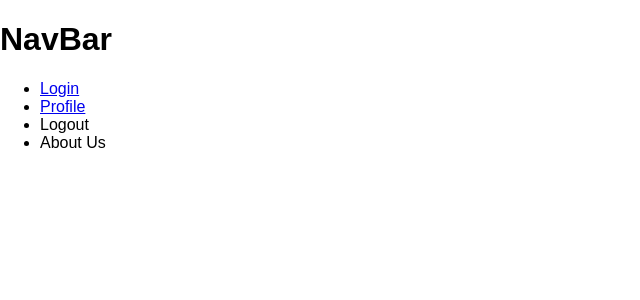
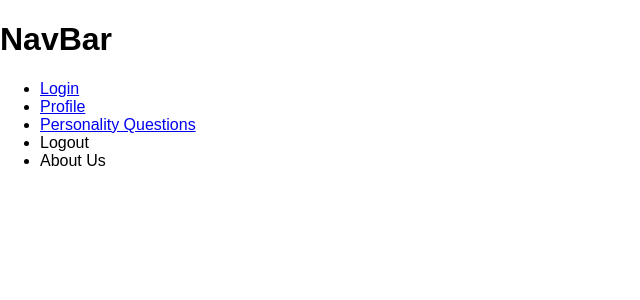
Before and after one commit to AxSch/Vyou, a React app in the folder frontend/: page / in a window 1280 px wide. Shown: the top 300 px of the page, without its empty margins (0-640 px from the left). Built offline with nearby package versions, Linux system fonts and the light colour scheme.

Commit message:
feat: Added link to Questions(wip)

```diff
--- a/frontend/src/components/HomePage/HomePage.js
+++ b/frontend/src/components/HomePage/HomePage.js
@@ -16,6 +16,7 @@ class HomePage extends Component {
           <ul>
             <li><Link to="/accounts/login">Login</Link></li>
             <li><Link to="/accounts/profile">Profile</Link></li>
+            <li><Link to="/questions/personality">Personality Questions</Link></li>
             <li>Logout</li>
             <li>About Us</li>
           </ul>
```
